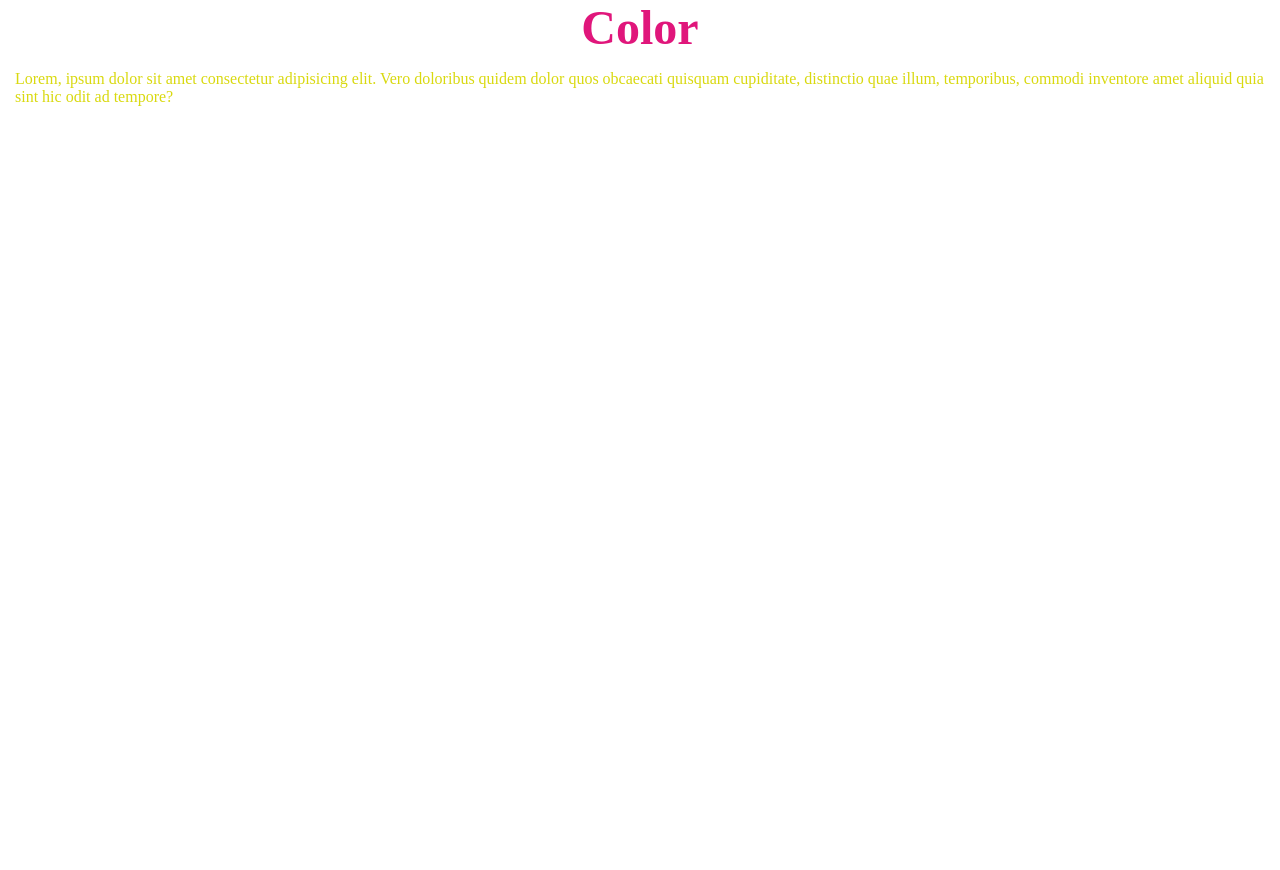
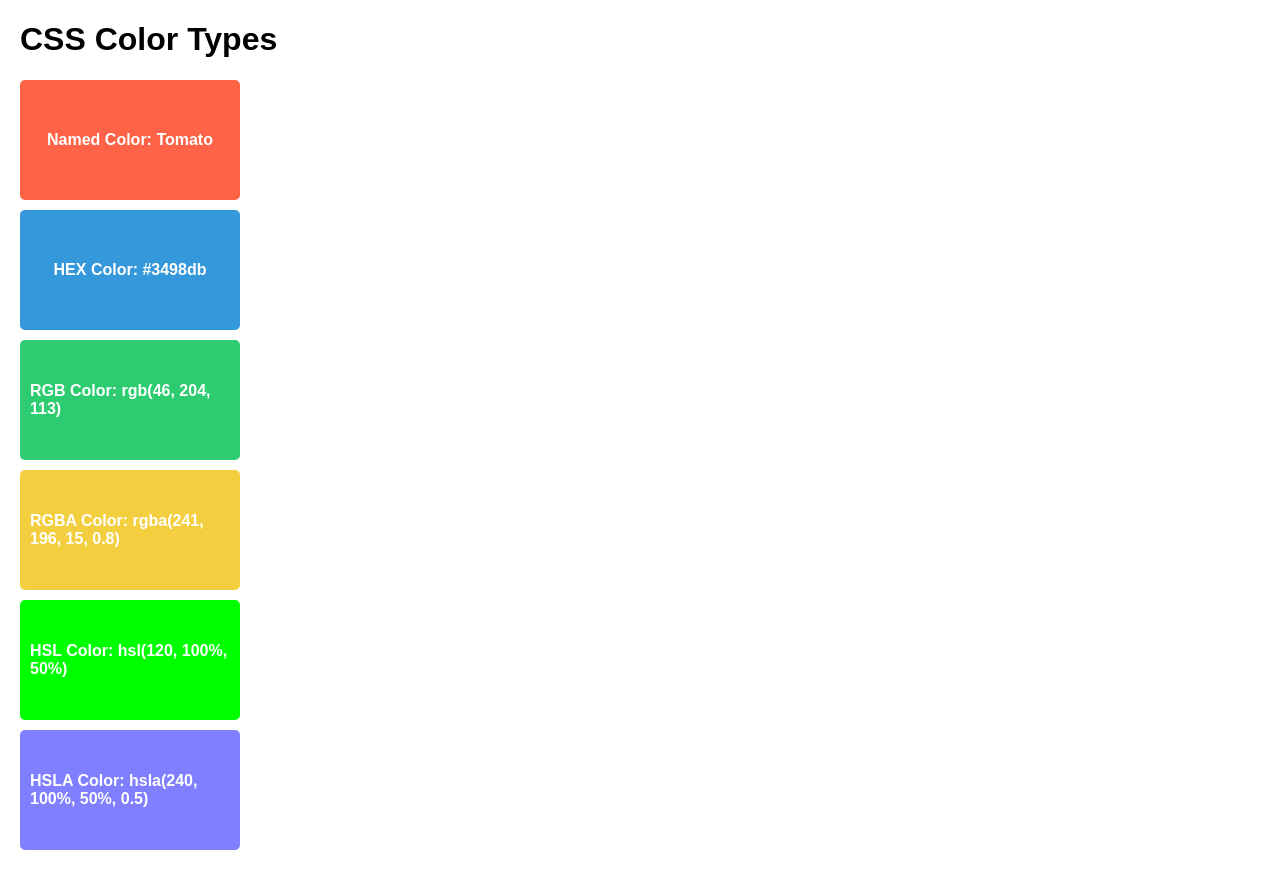
Before and after one commit to waqasahmadshah/CSS-2nd-Class, a plain HTML site: page index.htm in a window 1280 px wide. Before the commit the page ends 800 px from the top, so only its background shows below. Drawn offline with Linux system fonts and the light colour scheme.

Commit message:
changes color and color types

```diff
--- a/index.htm
+++ b/index.htm
@@ -4,10 +4,18 @@
     <meta charset="UTF-8">
     <meta name="viewport" content="width=device-width, initial-scale=1.0">
     <link rel="stylesheet" href="style.css">
-    <title>CSS</title>
+    <title>CSS Color Types</title>
 </head>
 <body>
-    <h1 class="hsl1">Color</h1>
-    <p class="rgb">Lorem, ipsum dolor sit amet consectetur adipisicing elit. Vero doloribus quidem dolor quos obcaecati quisquam cupiditate, distinctio quae illum, temporibus, commodi inventore amet aliquid quia sint hic odit ad tempore?</p>
+
+    <h1>CSS Color Types</h1>
+
+    <div class="color-box named">Named Color: Tomato</div>
+    <div class="color-box hex">HEX Color: #3498db</div>
+    <div class="color-box rgb">RGB Color: rgb(46, 204, 113)</div>
+    <div class="color-box rgba">RGBA Color: rgba(241, 196, 15, 0.8)</div>
+    <div class="color-box hsl">HSL Color: hsl(120, 100%, 50%)</div>
+    <div class="color-box hsla">HSLA Color: hsla(240, 100%, 50%, 0.5)</div>
+
 </body>
 </html>
--- a/style.css
+++ b/style.css
@@ -1,19 +1,22 @@
-*{
-    margin: 0;
-    padding: 0;
-    box-sizing: border-box;
+body {
+    font-family: Arial, sans-serif;
+    margin: 20px;
 }
-body{
-    background-color: rgba(145, 137, 153, 0);
-    color: White;
+.color-box {
+    width: 200px;
+    height: 100px;
+    margin: 10px 0;
+    padding: 10px;
+    color: white;
+    display: flex;
+    align-items: center;
+    justify-content: center;
+    border-radius: 5px;
+    font-weight: bold;
 }
-.hsl1{
-    text-align: center;
-    font-size: 3rem;
-    font-weight: 700;
-    color: #e0167b;
-}
-.rgb{
-    color: rgb(217, 217, 15);
-    padding: 15px;
-}
+.named { background-color: tomato; }
+.hex { background-color: #3498db; }
+.rgb { background-color: rgb(46, 204, 113); }
+.rgba { background-color: rgba(241, 196, 15, 0.8); }
+.hsl { background-color: hsl(120, 100%, 50%); }
+.hsla { background-color: hsla(240, 100%, 50%, 0.5); }
```
